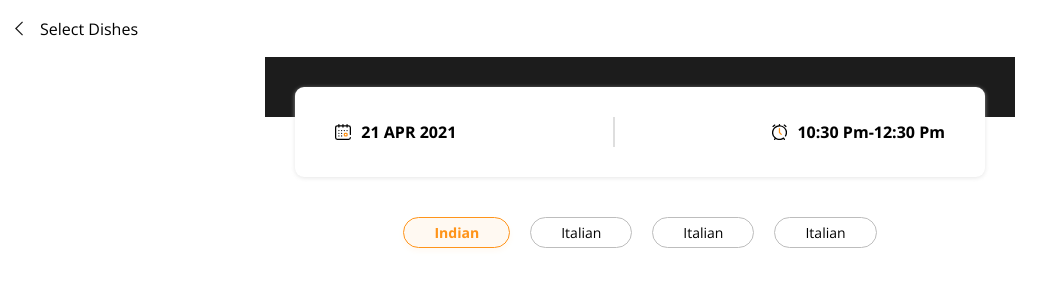
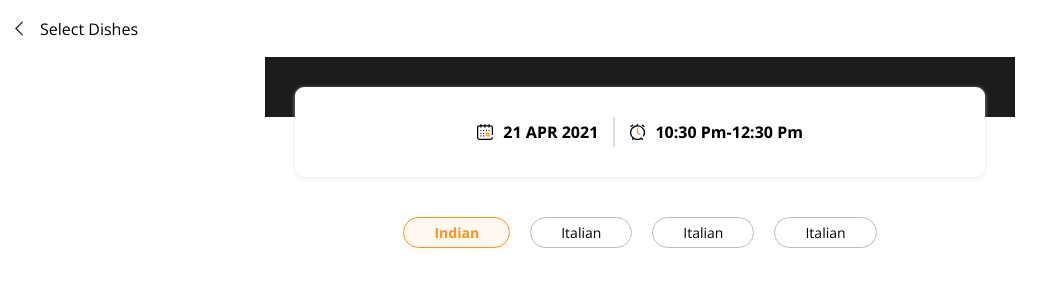
Before and after one commit to SGI-CAPP-AT2/chefkart, a React (Create React App) app: page /#/ in a window 1280 px wide. Shown: the top 300 px of the page, without its empty margins (0-1063 px from the left). Built offline with nearby package versions, Linux system fonts and the light colour scheme.

Commit message:
changes in DateTimeBanner for text overflow and center alignments

```diff
--- a/src/components/DateTimeBanner.jsx
+++ b/src/components/DateTimeBanner.jsx
@@ -32,6 +32,11 @@ const BlackBlock = styled.div`
   width: 100%;
   background-color: #1c1c1c;
 `;
+const Ellipses = `
+  white-space: nowrap;
+  overflow: hidden;
+  text-overflow: ellipsis;
+`;
 const DateTimeContainer = styled.div`
   display: flex;
   width: calc(100% - 120px);
@@ -46,22 +51,26 @@ const ImageIcon = styled.img`
   margin: auto;
 `;
 const DateContainer = styled.div`
-  margin-left: 10px;
+  margin-left: auto;
   display: flex;
+  ${Ellipses}
 `;
 const TimeContainer = styled.div`
-  margin-right: 10px;
+  margin-right: auto;
   display: flex;
+  ${Ellipses}
 `;
 const TextInContainer = styled.div`
   margin: auto;
   margin-left: 10px;
+  ${Ellipses}
 `;
 const VerticalDivider = styled.div`
   height: 30px;
   width: 2px;
   background-color: #d6d6d6ce;
-  margin: auto;
+  margin-right: 15px;
+  margin-left: 15px;
 `;
 const DateTimeBanner = () => {
   return (
```
